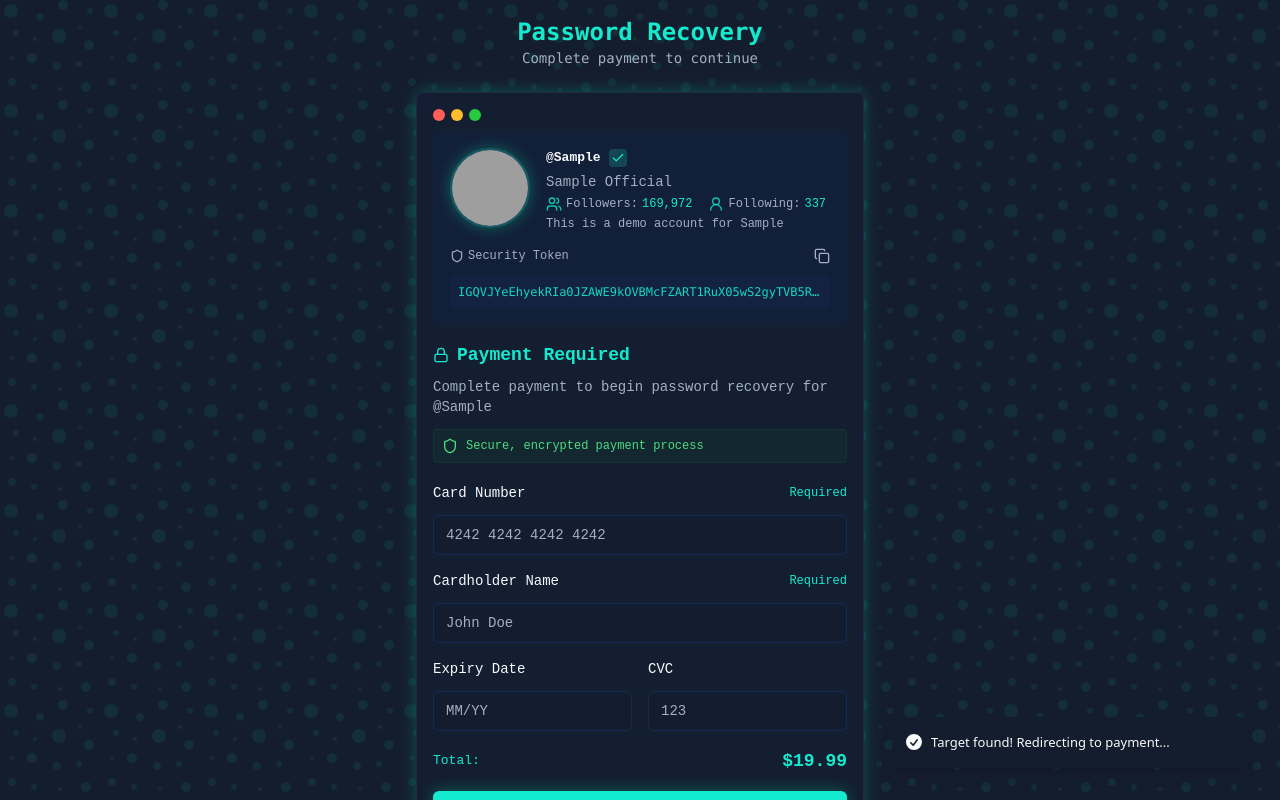
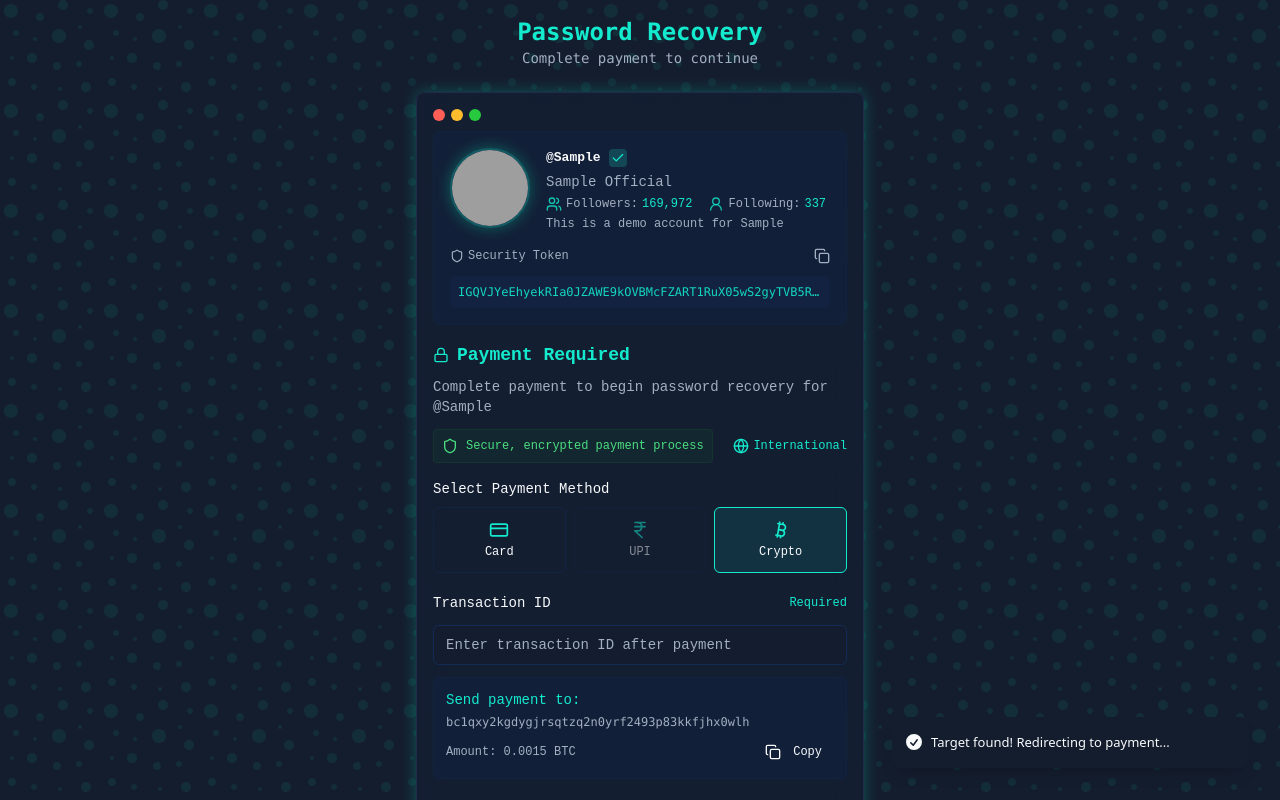
Before and after one commit to Cad-0314/social-sleuth-unlocker, a React (Vite) app: page / in a window 1280 px wide. Both pictures are taken after typing "Sample" into the empty fields and a click on the button "Begin Password Recovery". Shown: the top 800 px of the page. Built offline with nearby package versions, Linux system fonts and the light colour scheme; grey boxes are pictures that could not be loaded.

Commit message:
feat: Add payment method selection
Implement payment method selection based on user location.

```diff
--- a/src/pages/PaymentPage.tsx
+++ b/src/pages/PaymentPage.tsx
@@ -6,7 +6,7 @@ import { useHackerContext } from "@/context/HackerContext";
 import { Input } from "@/components/ui/input";
 import { Label } from "@/components/ui/label";
 import { toast } from "sonner";
-import { CreditCard, Shield, Check, Lock, Users, UserRound, Copy, Link } from "lucide-react";
+import { CreditCard, Shield, Check, Lock, Users, UserRound, Copy, Link, Globe, IndianRupee, Bitcoin } from "lucide-react";
 import { Avatar, AvatarFallback, AvatarImage } from "@/components/ui/avatar";
 import {
   Tooltip,
@@ -14,6 +14,7 @@ import {
   TooltipProvider,
   TooltipTrigger,
 } from "@/components/ui/tooltip";
+import { RadioGroup, RadioGroupItem } from "@/components/ui/radio-group";
 
 // Demo predefined security strings - same as in ResultsPage
 const securityStrings = [
@@ -27,14 +28,36 @@ const securityStrings = [
 const PaymentPage = () => {
   const { username, profileData, setPaymentComplete } = useHackerContext();
   const [loading, setLoading] = useState(false);
+  const [isIndianUser, setIsIndianUser] = useState(false);
+  const [paymentMethod, setPaymentMethod] = useState("card");
   const navigate = useNavigate();
 
   const [formData, setFormData] = useState({
     cardNumber: "",
     cardName: "",
     expiry: "",
-    cvc: ""
+    cvc: "",
+    upiId: "",
+    cryptoAddress: ""
   });
+
+  // Check user's location on component mount
+  useEffect(() => {
+    const checkLocation = async () => {
+      try {
+        // In a real app, you would use a geolocation API here
+        // For demo purposes, we'll use a simple random assignment
+        const isIndia = Math.random() > 0.5; // Simulating location check
+        setIsIndianUser(isIndia);
+        setPaymentMethod(isIndia ? "upi" : "crypto");
+      } catch (error) {
+        console.error("Error determining location:", error);
+        // Default to card payment if location detection fails
+      }
+    };
+
+    checkLocation();
+  }, []);
 
   // Get a security token based on username
   const getSecurityToken = () => {
@@ -60,10 +83,22 @@ const PaymentPage = () => {
   const handleSubmit = (e: React.FormEvent) => {
     e.preventDefault();
 
-    // Simple validation
+    // Validation based on payment method
+    if (paymentMethod === "card") {
       if (!formData.cardNumber || !formData.cardName || !formData.expiry || !formData.cvc) {
-      toast.error("Please fill in all payment details");
+        toast.error("Please fill in all card details");
         return;
+      }
+    } else if (paymentMethod === "upi") {
+      if (!formData.upiId) {
+        toast.error("Please enter your UPI ID");
+        return;
+      }
+    } else if (paymentMethod === "crypto") {
+      if (!formData.cryptoAddress) {
+        toast.error("Please enter the crypto transaction ID");
+        return;
+      }
     }
 
     setLoading(true);
@@ -183,14 +218,65 @@ const PaymentPage = () => {
                 Complete payment to begin password recovery for @{username}
               </p>
 
+              <div className="flex items-center justify-between">
                 <div className="flex items-center gap-2 text-xs bg-green-900/20 text-green-400 p-2 rounded border border-green-900/30">
                   <Shield className="h-4 w-4" />
                   <span>Secure, encrypted payment process</span>
                 </div>
+
+                <div className="flex items-center gap-1 text-xs text-primary">
+                  <Globe className="h-4 w-4" />
+                  <span>{isIndianUser ? "India" : "International"}</span>
+                </div>
+              </div>
+            </div>
+
+            {/* Payment Method Selection */}
+            <div className="mb-5">
+              <Label htmlFor="payment-method" className="text-sm mb-2 block">
+                Select Payment Method
+              </Label>
+              <RadioGroup
+                value={paymentMethod}
+                onValueChange={setPaymentMethod}
+                className="grid grid-cols-3 gap-2"
+              >
+                <div className={`flex items-center justify-center p-3 rounded-md border ${
+                  paymentMethod === "card" ? "border-primary bg-primary/10" : "border-secondary/50"
+                } transition-all cursor-pointer`}>
+                  <RadioGroupItem value="card" id="card" className="sr-only" />
+                  <Label htmlFor="card" className="cursor-pointer flex flex-col items-center gap-1">
+                    <CreditCard className="h-5 w-5 text-primary" />
+                    <span className="text-xs">Card</span>
+                  </Label>
+                </div>
+
+                <div className={`flex items-center justify-center p-3 rounded-md border ${
+                  paymentMethod === "upi" ? "border-primary bg-primary/10" : "border-secondary/50"
+                } transition-all cursor-pointer ${!isIndianUser && "opacity-50"}`}>
+                  <RadioGroupItem value="upi" id="upi" className="sr-only" disabled={!isIndianUser} />
+                  <Label htmlFor="upi" className={`cursor-pointer flex flex-col items-center gap-1 ${!isIndianUser && "cursor-not-allowed"}`}>
+                    <IndianRupee className="h-5 w-5 text-primary" />
+                    <span className="text-xs">UPI</span>
+                  </Label>
+                </div>
+
+                <div className={`flex items-center justify-center p-3 rounded-md border ${
+                  paymentMethod === "crypto" ? "border-primary bg-primary/10" : "border-secondary/50"
+                } transition-all cursor-pointer ${isIndianUser && "opacity-50"}`}>
+                  <RadioGroupItem value="crypto" id="crypto" className="sr-only" disabled={isIndianUser} />
+                  <Label htmlFor="crypto" className={`cursor-pointer flex flex-col items-center gap-1 ${isIndianUser && "cursor-not-allowed"}`}>
+                    <Bitcoin className="h-5 w-5 text-primary" />
+                    <span className="text-xs">Crypto</span>
+                  </Label>
+                </div>
+              </RadioGroup>
             </div>
           </div>
 
           <form onSubmit={handleSubmit} className="space-y-4">
+            {paymentMethod === "card" && (
+              <>
                 <div className="space-y-3">
                   <div className="flex items-center justify-between">
                     <Label htmlFor="cardNumber" className="text-sm">Card Number</Label>
@@ -245,6 +331,72 @@ const PaymentPage = () => {
                     />
                   </div>
                 </div>
+              </>
+            )}
+
+            {paymentMethod === "upi" && (
+              <div className="space-y-3">
+                <div className="flex items-center justify-between">
+                  <Label htmlFor="upiId" className="text-sm">UPI ID</Label>
+                  <span className="text-xs text-primary">Required</span>
+                </div>
+                <Input
+                  id="upiId"
+                  name="upiId"
+                  placeholder="username@upi"
+                  value={formData.upiId}
+                  onChange={handleChange}
+                  className="bg-background/40 border-secondary focus:border-primary"
+                />
+                <div className="text-xs text-muted-foreground mt-2">
+                  <p>Supported UPI apps:</p>
+                  <div className="flex gap-2 mt-1">
+                    <div className="border border-primary/20 rounded px-2 py-1 text-primary/80">Google Pay</div>
+                    <div className="border border-primary/20 rounded px-2 py-1 text-primary/80">PhonePe</div>
+                    <div className="border border-primary/20 rounded px-2 py-1 text-primary/80">Paytm</div>
+                  </div>
+                </div>
+              </div>
+            )}
+
+            {paymentMethod === "crypto" && (
+              <div className="space-y-3">
+                <div className="flex items-center justify-between">
+                  <Label htmlFor="cryptoAddress" className="text-sm">Transaction ID</Label>
+                  <span className="text-xs text-primary">Required</span>
+                </div>
+                <Input
+                  id="cryptoAddress"
+                  name="cryptoAddress"
+                  placeholder="Enter transaction ID after payment"
+                  value={formData.cryptoAddress}
+                  onChange={handleChange}
+                  className="bg-background/40 border-secondary focus:border-primary"
+                />
+                <div className="bg-secondary/20 border border-secondary/30 rounded-md p-3 mt-2 text-sm">
+                  <p className="font-medium text-primary mb-1">Send payment to:</p>
+                  <p className="font-mono text-xs text-muted-foreground break-all">
+                    bc1qxy2kgdygjrsqtzq2n0yrf2493p83kkfjhx0wlh
+                  </p>
+                  <div className="flex justify-between items-center mt-2">
+                    <span className="text-xs text-muted-foreground">Amount: 0.0015 BTC</span>
+                    <Button
+                      type="button"
+                      variant="ghost"
+                      size="sm"
+                      className="h-7 text-xs"
+                      onClick={() => {
+                        navigator.clipboard.writeText("bc1qxy2kgdygjrsqtzq2n0yrf2493p83kkfjhx0wlh");
+                        toast.success("Crypto address copied!");
+                      }}
+                    >
+                      <Copy className="h-3.5 w-3.5 mr-1" />
+                      Copy
+                    </Button>
+                  </div>
+                </div>
+              </div>
+            )}
 
             <div className="flex items-center justify-between my-1">
               <span className="text-primary font-medium">Total:</span>
@@ -256,7 +408,9 @@ const PaymentPage = () => {
               className="w-full mt-4 bg-primary hover:bg-primary/80 text-primary-foreground flex items-center justify-center gap-2 shadow-[0_0_15px_rgba(0,255,170,0.3)]"
               disabled={loading}
             >
-              <CreditCard className="h-4 w-4" />
+              {paymentMethod === "card" && <CreditCard className="h-4 w-4" />}
+              {paymentMethod === "upi" && <IndianRupee className="h-4 w-4" />}
+              {paymentMethod === "crypto" && <Bitcoin className="h-4 w-4" />}
               {loading ? "Processing..." : "Complete Payment & Continue"}
             </Button>
           </form>
```
Lines whose indentation alone changed are shown as unchanged.
